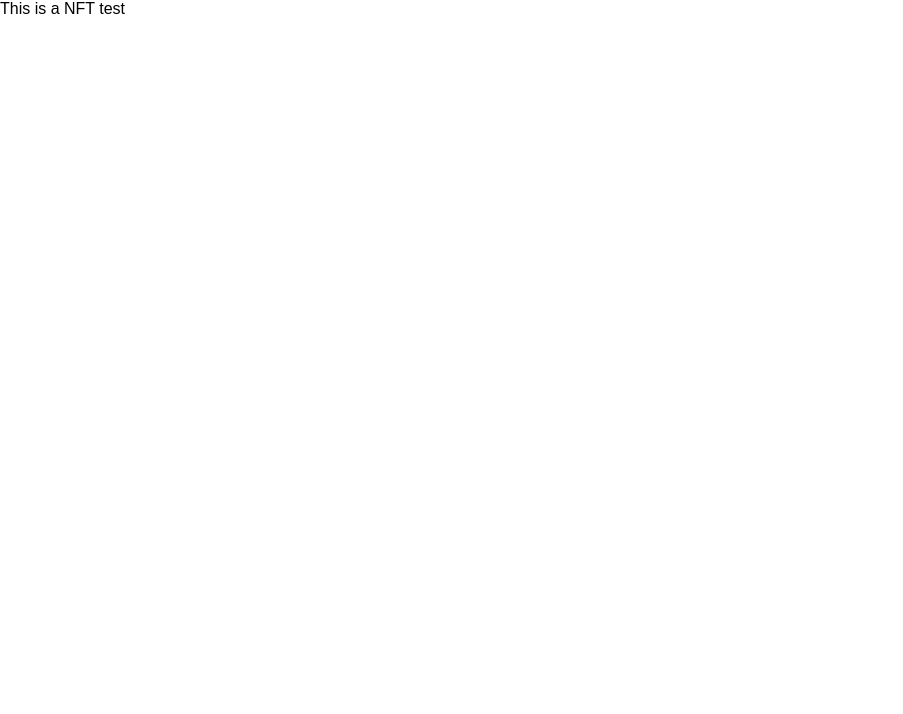
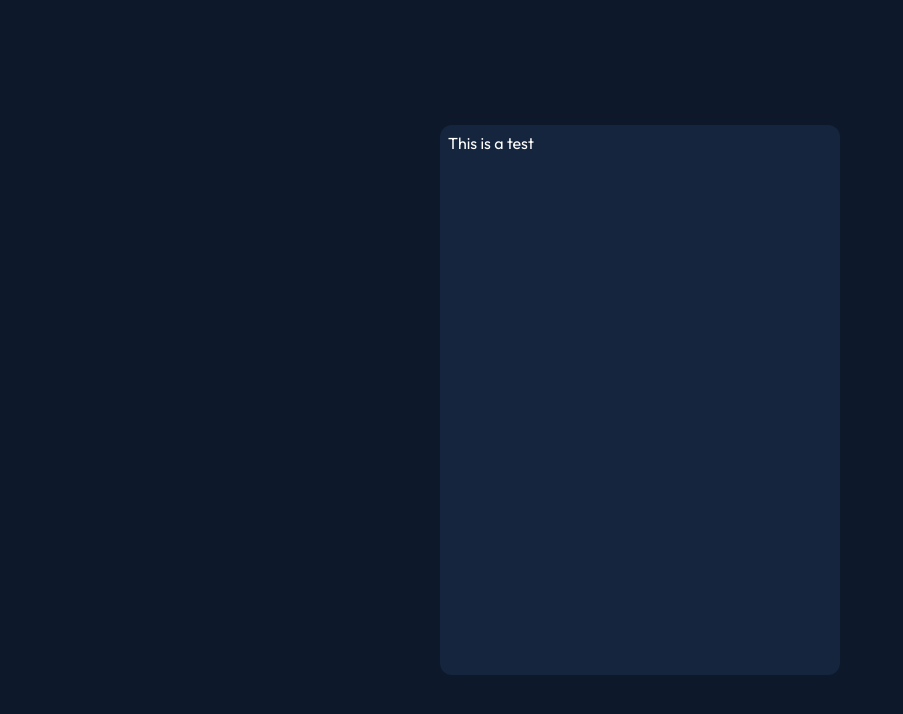
Before and after one commit to erikalmaraz/hoken-challenge, a React (Create React App) app: page / in a window 1280 px wide. Shown: the top 714 px of the page, without its empty margins (0-903 px from the left). Built offline with nearby package versions, Linux system fonts and the light colour scheme.

Commit message:
Set body bg, create NFTCard 'sub' components

```diff
--- a/public/index.html
+++ b/public/index.html
@@ -25,6 +25,9 @@
       Learn how to configure a non-root public URL by running `npm run build`.
     -->
     <title>Hoken Frontend - Challenge</title>
+    <link rel="preconnect" href="https://fonts.googleapis.com">
+    <link rel="preconnect" href="https://fonts.gstatic.com" crossorigin>
+    <link href="https://fonts.googleapis.com/css2?family=Outfit:wght@100;400;600&display=swap" rel="stylesheet">
   </head>
   <body>
     <noscript>You need to enable JavaScript to run this app.</noscript>
--- a/src/components/NFTCard/NFTCard.tsx
+++ b/src/components/NFTCard/NFTCard.tsx
@@ -2,7 +2,11 @@
 import { StyledNFTCard } from './nft-card.styles'
 
 const NFTCard = ({ ...props }): JSX.Element => {
-  return <StyledNFTCard>This is a NFT test</StyledNFTCard>
+  return (
+    <StyledNFTCard>
+      <p>This is a test</p>
+    </StyledNFTCard>
+  )
 }
 
 NFTCard.displayName = 'NFTCard'
--- a/src/components/NFTCard/nft-card.styles.ts
+++ b/src/components/NFTCard/nft-card.styles.ts
@@ -1,3 +1,10 @@
 import styled from 'styled-components'
+import { neutral } from '../../styles/colors'
 
-export const StyledNFTCard = styled.div``
+export const StyledNFTCard = styled.div`
+  min-height: 550px;
+  min-width: 400px;
+  background: ${neutral.card};
+  border-radius: 12px;
+  padding: 0.5em;
+`
--- a/src/pages/Home/Home.tsx
+++ b/src/pages/Home/Home.tsx
@@ -1,12 +1,14 @@
 import React from 'react'
 import NFTCard from '../../components/NFTCard/NFTCard'
 import { GlobalStyles } from '../../styles/global'
+import { StyledHome } from './home.styles'
+
 const Home = ({ ...props }): JSX.Element => {
   return (
-    <>
+    <StyledHome>
       <GlobalStyles />
       <NFTCard></NFTCard>
-    </>
+    </StyledHome>
   )
 }
 
--- /dev/null
+++ b/src/pages/Home/home.styles.ts
@@ -0,0 +1,8 @@
+import styled from 'styled-components'
+
+export const StyledHome = styled.div`
+  display: flex;
+  justify-content: center;
+  align-items: center;
+  min-height: 100vh;
+`
--- a/src/styles/colors.ts
+++ b/src/styles/colors.ts
@@ -1,11 +1,11 @@
 import { PrimaryColors, NeutralColors } from './colors.interfaces'
 
-export const Primary: PrimaryColors = {
+export const primary: PrimaryColors = {
   softBlue: 'hsl(215, 51%, 70%)',
   cyan: 'hsl(178, 100%, 50%)'
 }
 
-export const Neutral: NeutralColors = {
+export const neutral: NeutralColors = {
   main: 'hsl(217, 54%, 11%)',
   card: 'hsl(216, 50%, 16%)',
   line: 'hsl(215, 32%, 27%)'
--- a/src/styles/global.ts
+++ b/src/styles/global.ts
@@ -1,5 +1,6 @@
 import { createGlobalStyle } from 'styled-components'
 import { GlobalVariables } from './global.interfaces'
+import { neutral, white } from './colors'
 /* GLOBAL VARIABLES */
 export const GlobalSettingsVariables: GlobalVariables = {
   fontFamily: 'Outfit',
@@ -14,6 +15,11 @@
     font-size: ${GlobalSettingsVariables.fontSize};
   }
 
+  body{
+    background-color: ${neutral.main};
+    color: ${white};
+  }
+
   * {
     font-family: ${GlobalSettingsVariables.fontFamily}, sans-serif;
     font-size: ${GlobalSettingsVariables.fontSize};
--- a/tsconfig.json
+++ b/tsconfig.json
@@ -18,5 +18,5 @@
     "skipLibCheck": true,
     "forceConsistentCasingInFileNames": true
   },
-  "exclude": ["node_modules", "dist", "testing"]
+  "exclude": ["node_modules", "dist", "build", "testing"]
 }
```
Also changed, not shown: .prettierrc.json (deleted), 1 other file (tests, documents, lock files or other folders).
